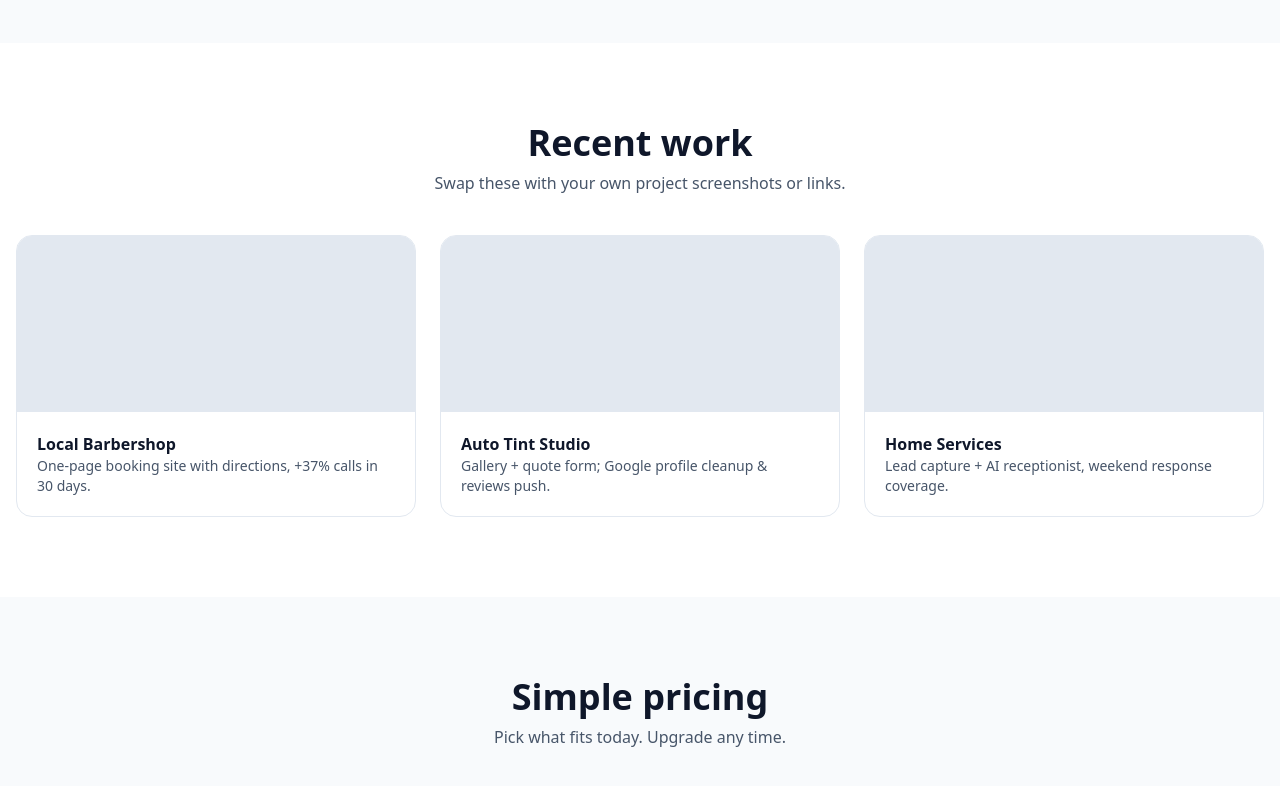
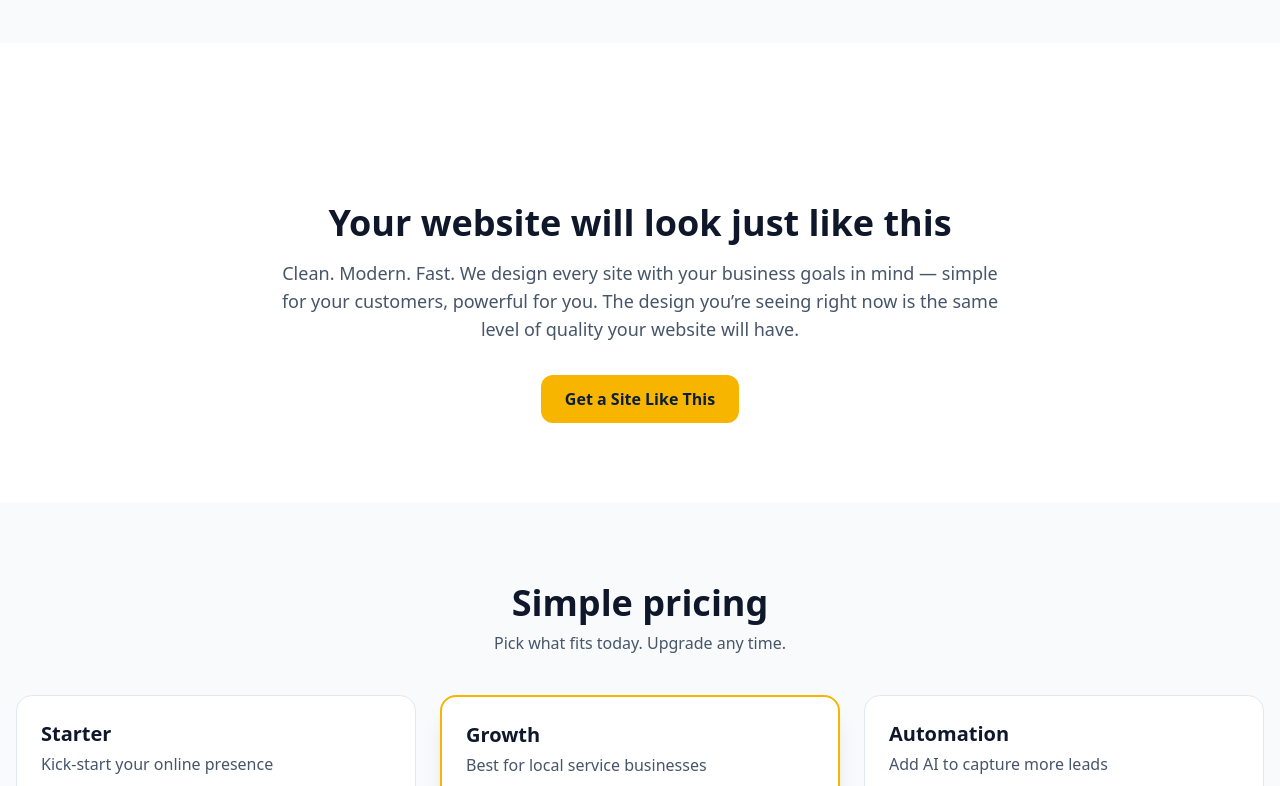
Before and after one commit to lguzman2204/elitebusineszzsolutionzs, a plain HTML site: page index.html in a window 1280 px wide. Shown: the part 1680-2466 px from the top of the page. Drawn offline with nearby package versions, Linux system fonts and the light colour scheme.

Commit message:
Update index.html

```diff
--- a/index.html
+++ b/index.html
@@ -185,35 +185,19 @@
 
   <!-- Work -->
   <section id="work" class="py-20 bg-white">
-    <div class="max-w-7xl mx-auto px-4">
-      <div class="mb-10 text-center">
-        <h2 class="text-3xl md:text-4xl font-extrabold">Recent work</h2>
-        <p class="mt-2 text-slate-600">Swap these with your own project screenshots or links.</p>
-      </div>
-      <div class="grid md:grid-cols-3 gap-6">
-        <div class="rounded-2xl border border-slate-200 overflow-hidden">
-          <div class="h-44 bg-slate-200"></div>
-          <div class="p-5">
-            <h3 class="font-bold">Local Barbershop</h3>
-            <p class="text-slate-600 text-sm">One‑page booking site with directions, +37% calls in 30 days.</p>
-          </div>
-        </div>
-        <div class="rounded-2xl border border-slate-200 overflow-hidden">
-          <div class="h-44 bg-slate-200"></div>
-          <div class="p-5">
-            <h3 class="font-bold">Auto Tint Studio</h3>
-            <p class="text-slate-600 text-sm">Gallery + quote form; Google profile cleanup & reviews push.</p>
-          </div>
-        </div>
-        <div class="rounded-2xl border border-slate-200 overflow-hidden">
-          <div class="h-44 bg-slate-200"></div>
-          <div class="p-5">
-            <h3 class="font-bold">Home Services</h3>
-            <p class="text-slate-600 text-sm">Lead capture + AI receptionist, weekend response coverage.</p>
-          </div>
-        </div>
-      </div>
-    </div>
+    <section id="work" class="py-20 bg-white">
+  <div class="max-w-3xl mx-auto px-4 text-center">
+    <h2 class="text-3xl md:text-4xl font-extrabold">Your website will look just like this</h2>
+    <p class="mt-4 text-slate-600 text-lg">
+      Clean. Modern. Fast. We design every site with your business goals in mind —
+      simple for your customers, powerful for you. The design you’re seeing right now
+      is the same level of quality your website will have.
+    </p>
+    <a href="#contact" class="mt-8 inline-flex px-6 py-3 rounded-xl bg-[var(--gold)] text-[var(--navy)] font-bold hover:opacity-90">
+      Get a Site Like This
+    </a>
+  </div>
+
   </section>
 
   <!-- Pricing -->
@@ -357,7 +341,9 @@
             <h3 class="font-bold text-xl">Contact</h3>
             <ul class="mt-3 space-y-2 text-slate-100">
               <li>📞 <a href="tel:+13053384970" class="underline">(305) 338‑4970</a></li>
-              <li>✉️ <a href="mailto:hello@elitebizsolutions.example" class="underline">hello@elitebizsolutions.example</a></li>
+              <li>✉️ <a href="elitebusinezzsolutionz@gmail.com
+" class="underline">elitebusinezzsolutionz@gmail.com
+</a></li>
               <li>🕒 Mon–Sat • 9am–6pm</li>
             </ul>
           </div>
```
